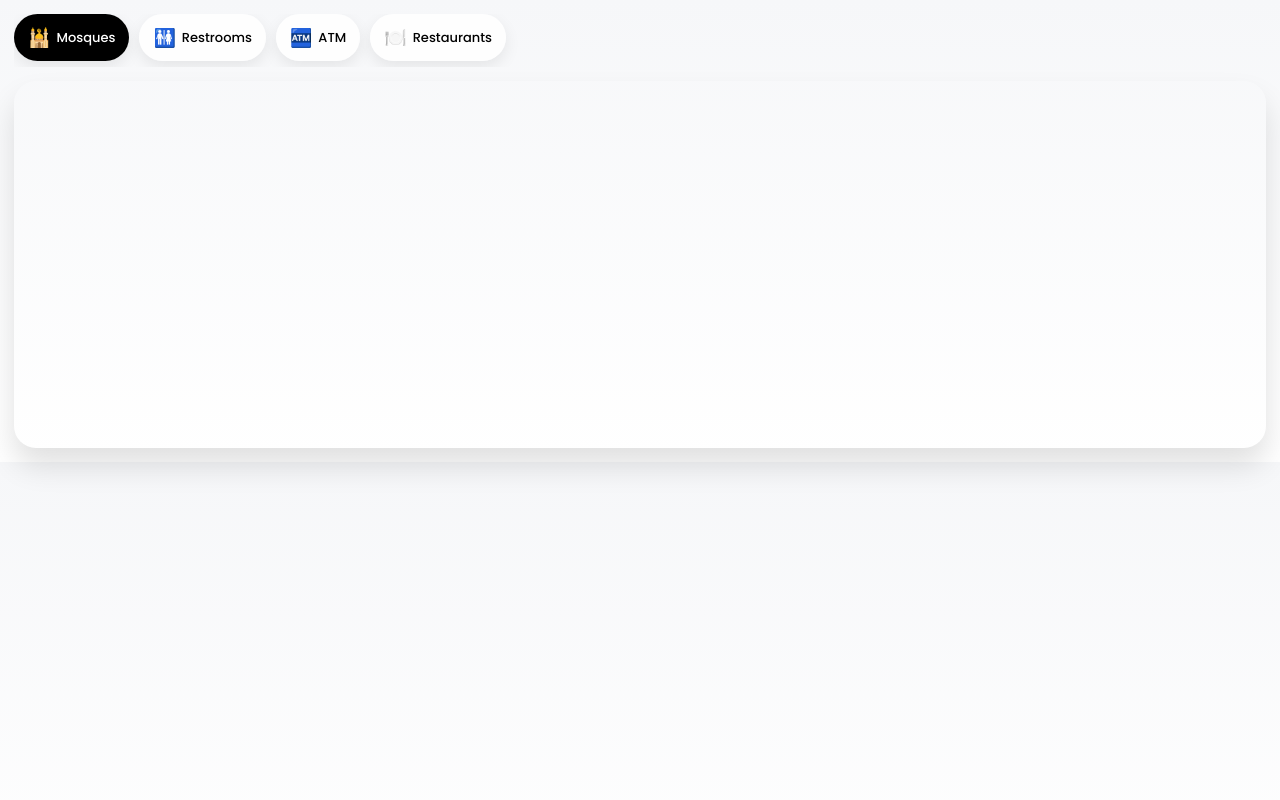
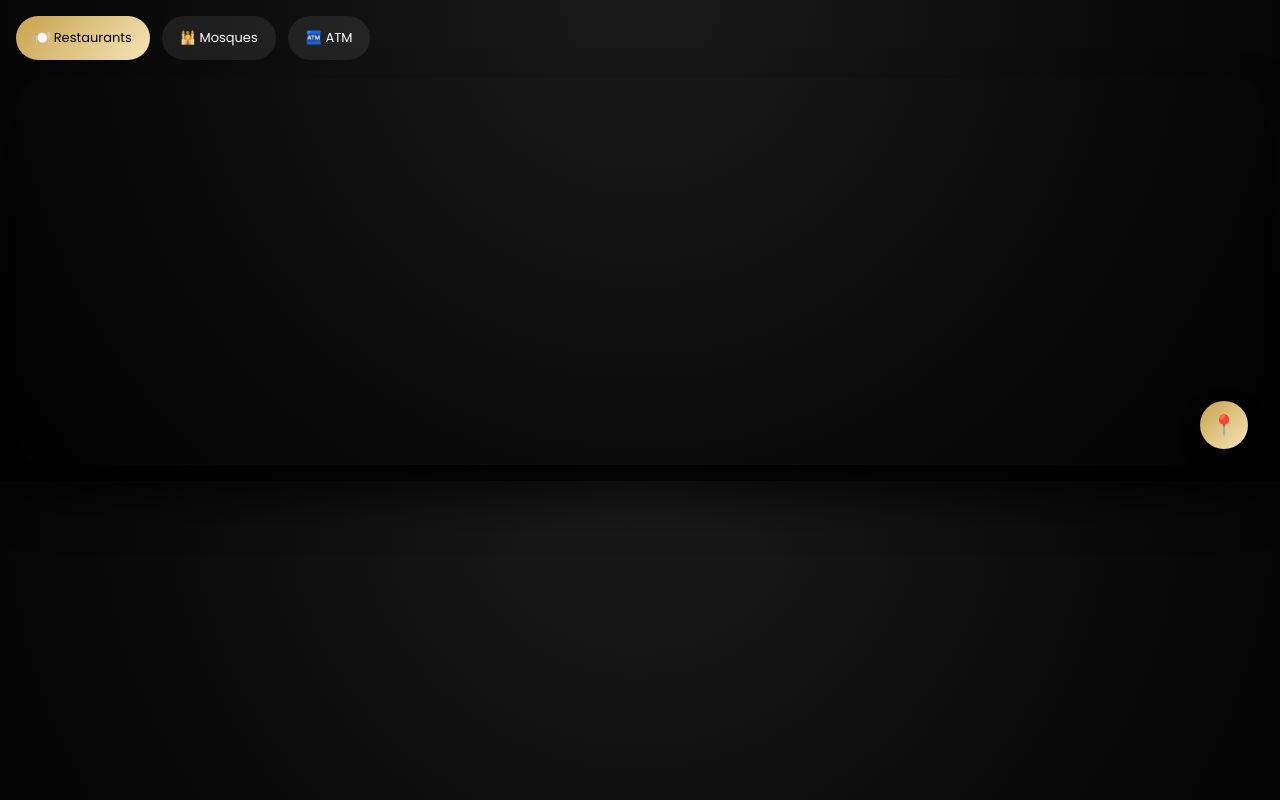
Before and after one commit to researchmarket573-design/NEARLOCAT, a plain HTML site: page index.html in a window 1280 px wide. Drawn offline with Linux system fonts and the light colour scheme.

Commit message:
index.html

```diff
--- a/index.html
+++ b/index.html
@@ -12,106 +12,120 @@
 
 body {
   margin: 0;
-  padding: 14px;
-  background: linear-gradient(180deg,#f6f7f9,#ffffff);
+  padding: 16px;
+  background: radial-gradient(circle at top,#1a1a1a,#000);
+  color: #fff;
 }
 
-/* Floating chips */
+/* Chips */
 .chips {
   display: flex;
-  gap: 10px;
+  gap: 12px;
   overflow-x: auto;
-  padding-bottom: 6px;
 }
 
 .chip {
   display: flex;
   align-items: center;
-  gap: 6px;
-  padding: 10px 14px;
-  background: rgba(255,255,255,0.9);
+  gap: 8px;
+  padding: 12px 18px;
+  background: rgba(255,255,255,0.08);
   border-radius: 999px;
-  box-shadow: 0 6px 16px rgba(0,0,0,0.08);
   font-size: 13px;
-  font-weight: 500;
   cursor: pointer;
-  white-space: nowrap;
-  transition: all 0.2s ease;
 }
 
 .chip.active {
-  background: #000;
-  color: #fff;
+  background: linear-gradient(135deg,#c9a24d,#f5e6b8);
+  color: #000;
 }
 
-.chip span {
-  font-size: 18px;
-}
-
-/* Map container */
+/* Map shell */
 .map-shell {
-  margin-top: 14px;
-  border-radius: 22px;
+  position: relative;
+  margin-top: 18px;
+  border-radius: 28px;
   overflow: hidden;
-  box-shadow: 0 18px 30px rgba(0,0,0,0.12);
+  box-shadow: 0 30px 50px rgba(0,0,0,0.7);
 }
 
 iframe {
   width: 100%;
-  height: 360px;
+  height: 380px;
   border: none;
+}
+
+/* Locate Me Button */
+.locate-btn {
+  position: absolute;
+  bottom: 16px;
+  right: 16px;
+  width: 48px;
+  height: 48px;
+  border-radius: 50%;
+  background: linear-gradient(135deg,#c9a24d,#f5e6b8);
+  color: #000;
+  display: flex;
+  align-items: center;
+  justify-content: center;
+  font-size: 20px;
+  box-shadow: 0 8px 18px rgba(0,0,0,0.6);
+  cursor: pointer;
 }
 </style>
 </head>
 
 <body>
 
-<!-- Floating category chips -->
 <div class="chips">
-  <div class="chip active" onclick="selectPlace(this,'mosques')">
-    <span>🕌</span> Mosques
-  </div>
-  <div class="chip" onclick="selectPlace(this,'restrooms')">
-    <span>🚻</span> Restrooms
-  </div>
-  <div class="chip" onclick="selectPlace(this,'ATM')">
-    <span>🏧</span> ATM
-  </div>
-  <div class="chip" onclick="selectPlace(this,'restaurants')">
-    <span>🍽️</span> Restaurants
-  </div>
+  <div class="chip active" onclick="selectPlace(this,'restaurants')">🍽️ Restaurants</div>
+  <div class="chip" onclick="selectPlace(this,'mosques')">🕌 Mosques</div>
+  <div class="chip" onclick="selectPlace(this,'ATM')">🏧 ATM</div>
 </div>
 
-<!-- Map -->
 <div class="map-shell">
   <iframe id="mapFrame"></iframe>
+
+  <!-- Locate Me -->
+  <div class="locate-btn" onclick="locateMe()">📍</div>
 </div>
 
 <script>
-let userLat = 0;
-let userLng = 0;
+let lat = 0, lng = 0;
+let currentPlace = 'restaurants';
 
 navigator.geolocation.getCurrentPosition(
-  pos => {
-    userLat = pos.coords.latitude;
-    userLng = pos.coords.longitude;
-    loadMap('mosques');
+  p => {
+    lat = p.coords.latitude;
+    lng = p.coords.longitude;
+    loadMap(currentPlace);
   },
-  () => loadMap('mosques')
+  () => loadMap(currentPlace)
 );
 
 function selectPlace(el, place) {
   document.querySelectorAll('.chip').forEach(c => c.classList.remove('active'));
   el.classList.add('active');
+  currentPlace = place;
   loadMap(place);
 }
 
 function loadMap(place) {
-  let url =
-    "https://www.google.com/maps?q=" + encodeURIComponent(place) +
-    "&center=" + userLat + "," + userLng +
+  document.getElementById("mapFrame").src =
+    "https://www.google.com/maps?q=" +
+    encodeURIComponent(place) +
+    "&center=" + lat + "," + lng +
     "&zoom=15&output=embed";
-  document.getElementById("mapFrame").src = url;
+}
+
+function locateMe() {
+  navigator.geolocation.getCurrentPosition(
+    p => {
+      lat = p.coords.latitude;
+      lng = p.coords.longitude;
+      loadMap(currentPlace);
+    }
+  );
 }
 </script>
 
```
